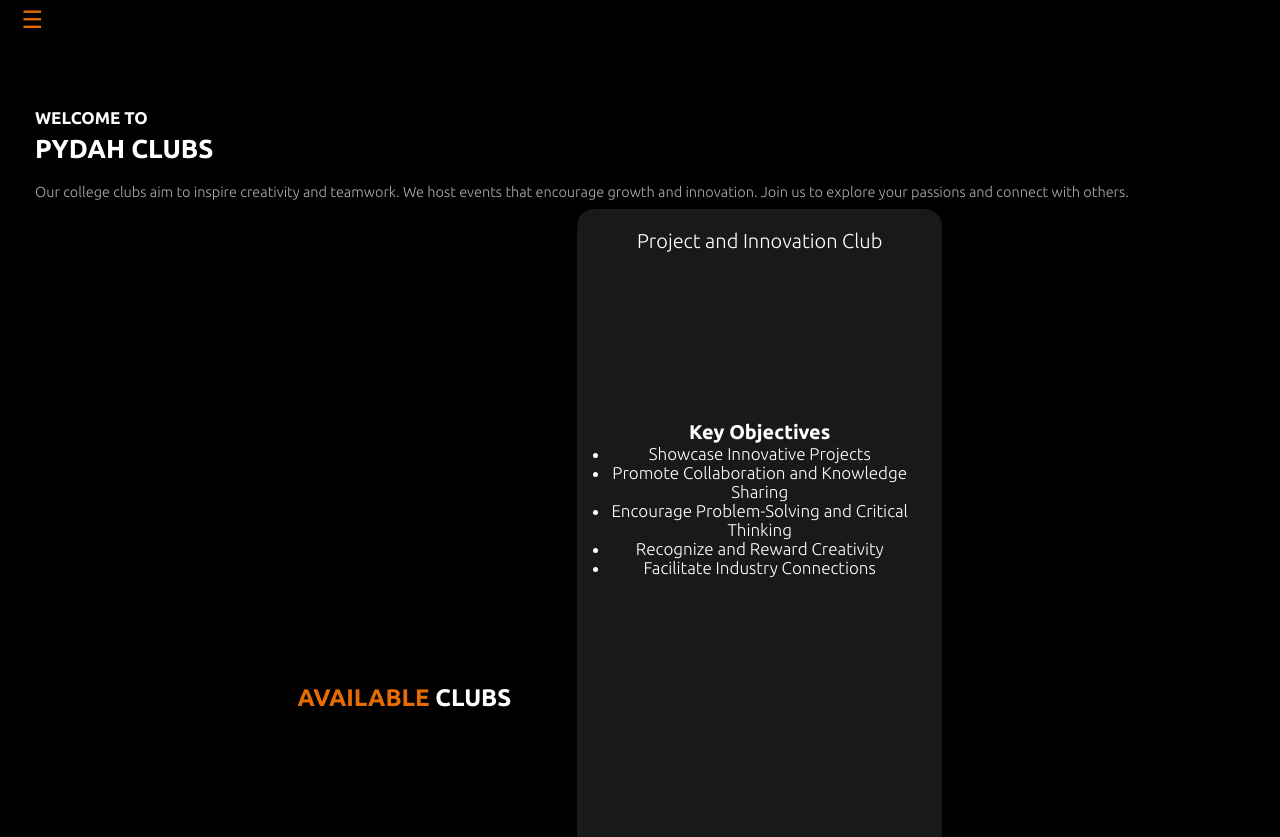
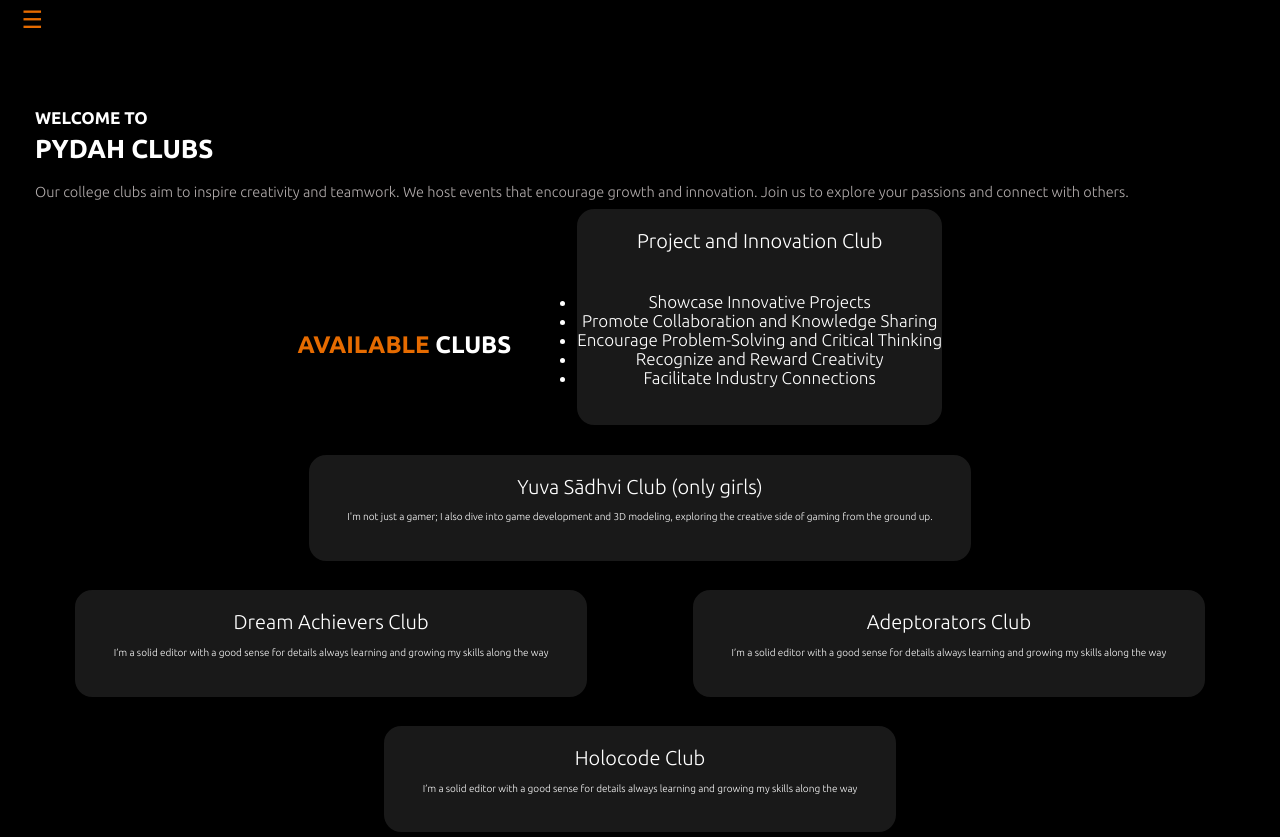
Before and after one commit to siddu-k/pydahclubspage, a plain HTML site: page index.html in a window 1280 px wide. Shown: the top 837 px of the page. Drawn offline with nearby package versions, Linux system fonts and the light colour scheme.

Commit message:
Update index.html

```diff
--- a/index.html
+++ b/index.html
@@ -67,8 +67,7 @@
 
 
             <h3>Project and Innovation Club</h3>
-            <p><section>
-    <h1>Key Objectives</h1>
+         <p>
     <ul>
         <li>Showcase Innovative Projects</li>
         <li>Promote Collaboration and Knowledge Sharing</li>
@@ -76,7 +75,7 @@
         <li>Recognize and Reward Creativity</li>
         <li>Facilitate Industry Connections</li>
     </ul>
-</section></p>
+</p>
 
             </p>
 
```
